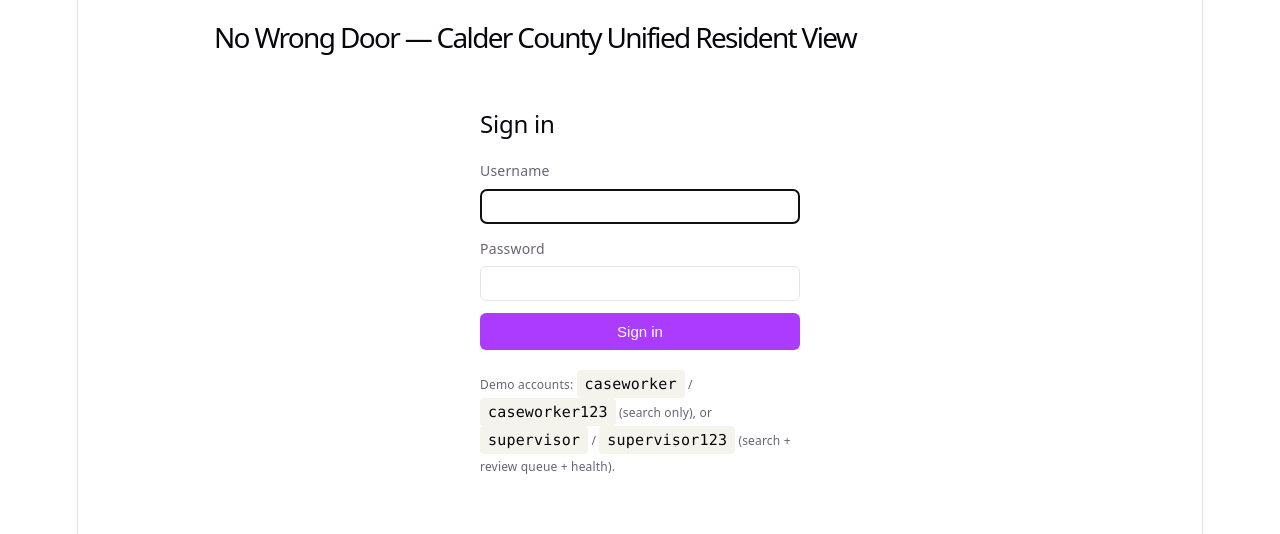
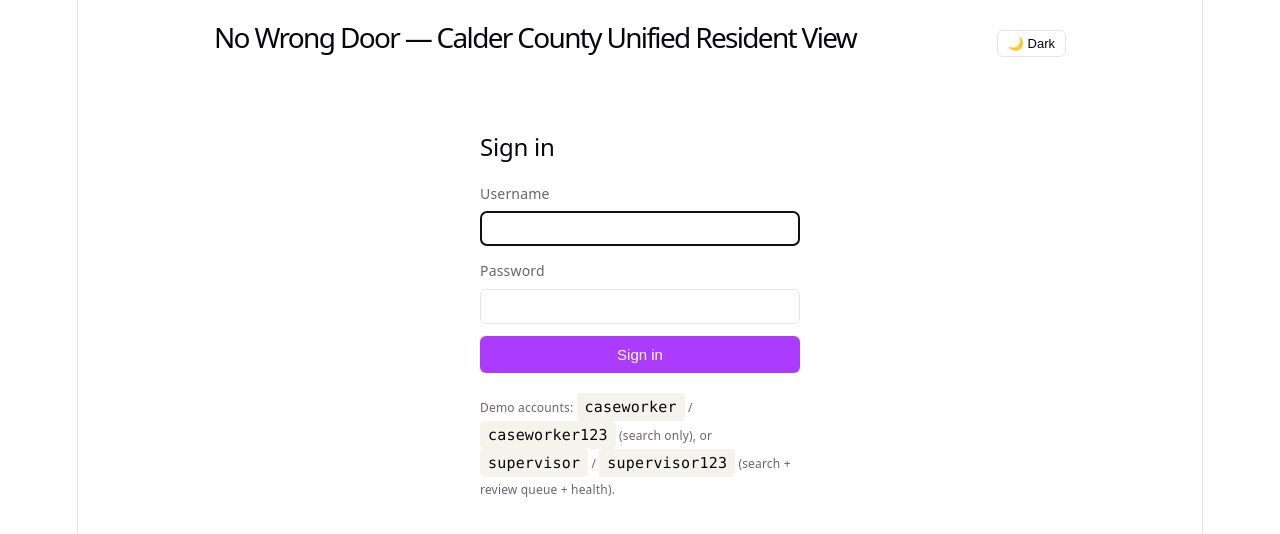
Before and after one commit to AditixAnand/No-Wrong-Door-Brite-Spark, a React app in the folder frontend/: page / in a window 1280 px wide. Shown: the top 534 px of the page. Built offline with nearby package versions, Linux system fonts and the light colour scheme; the HTML template or start-up script is replaced by a standard one.

Commit message:
feat(dashboard): dark/light theme toggle, clearer degraded-source messaging

```diff
--- a/frontend/src/App.css
+++ b/frontend/src/App.css
@@ -22,9 +22,26 @@
 }
 
 .session-info {
+  display: flex;
+  align-items: center;
+  gap: 10px;
   font-size: 13px;
   color: var(--text);
   white-space: nowrap;
+}
+
+.theme-toggle {
+  padding: 5px 10px;
+  border-radius: 6px;
+  border: 1px solid var(--border);
+  background: none;
+  color: var(--text-h);
+  cursor: pointer;
+  font-size: 13px;
+}
+
+.theme-toggle:hover {
+  background: var(--accent-bg);
 }
 
 .link-button {
--- a/frontend/src/App.jsx
+++ b/frontend/src/App.jsx
@@ -6,6 +6,7 @@ import HealthPanel from './components/HealthPanel.jsx';
 import ReliabilityPanel from './components/ReliabilityPanel.jsx';
 import AuditLog from './components/AuditLog.jsx';
 import Login from './components/Login.jsx';
+import ThemeToggle from './components/ThemeToggle.jsx';
 import { getSession, logout } from './auth.js';
 import './App.css';
 
@@ -18,7 +19,10 @@ function App() {
     return (
       <div className="app">
         <header>
-          <h1>No Wrong Door — Calder County Unified Resident View</h1>
+          <div className="header-row">
+            <h1>No Wrong Door — Calder County Unified Resident View</h1>
+            <ThemeToggle />
+          </div>
         </header>
         <main>
           <Login onLogin={setSession} />
@@ -45,7 +49,10 @@ function App() {
         <div className="header-row">
           <h1>No Wrong Door — Calder County Unified Resident View</h1>
           <div className="session-info">
-            {session.username} ({session.role}) · <button className="link-button" onClick={handleLogout}>Sign out</button>
+            <ThemeToggle />
+            <span>
+              {session.username} ({session.role}) · <button className="link-button" onClick={handleLogout}>Sign out</button>
+            </span>
           </div>
         </div>
         <nav className="tabs">
--- a/frontend/src/components/SourceStatus.jsx
+++ b/frontend/src/components/SourceStatus.jsx
@@ -50,8 +50,9 @@ function SourceStatus({ sourceKey, source, onRetry, retrying }) {
 
       {isDegraded && (
         <p className="source-note source-stale-note">
-          Live lookup failed{source.error ? ` (${source.error})` : ''} — showing cached data from{' '}
-          {formatAge(source.cacheAgeMs)}.
+          <strong>⚠️ {label} is unavailable{source.error ? ` (${source.error})` : ''}.</strong>
+          <br />
+          Details shown below are from cache memory, last updated {formatAge(source.cacheAgeMs)}.
         </p>
       )}
 
--- /dev/null
+++ b/frontend/src/components/ThemeToggle.jsx
@@ -0,0 +1,23 @@
+import { useEffect, useState } from 'react';
+import { getInitialTheme, applyTheme } from '../theme.js';
+
+function ThemeToggle() {
+  const [theme, setTheme] = useState(getInitialTheme);
+
+  useEffect(() => {
+    applyTheme(theme);
+  }, [theme]);
+
+  return (
+    <button
+      className="theme-toggle"
+      onClick={() => setTheme((t) => (t === 'dark' ? 'light' : 'dark'))}
+      title={theme === 'dark' ? 'Switch to light mode' : 'Switch to dark mode'}
+      aria-label="Toggle dark/light theme"
+    >
+      {theme === 'dark' ? '☀️ Light' : '🌙 Dark'}
+    </button>
+  );
+}
+
+export default ThemeToggle;
--- a/frontend/src/index.css
+++ b/frontend/src/index.css
@@ -48,6 +48,38 @@
   #social .button-icon {
     filter: invert(1) brightness(2);
   }
+}
+
+/* Manual theme toggle overrides — wins over prefers-color-scheme in either
+   direction, since the user has explicitly chosen. */
+:root[data-theme='dark'] {
+  color-scheme: dark;
+  --text: #9ca3af;
+  --text-h: #f3f4f6;
+  --bg: #16171d;
+  --border: #2e303a;
+  --code-bg: #1f2028;
+  --accent: #c084fc;
+  --accent-bg: rgba(192, 132, 252, 0.15);
+  --accent-border: rgba(192, 132, 252, 0.5);
+  --social-bg: rgba(47, 48, 58, 0.5);
+  --shadow:
+    rgba(0, 0, 0, 0.4) 0 10px 15px -3px, rgba(0, 0, 0, 0.25) 0 4px 6px -2px;
+}
+
+:root[data-theme='light'] {
+  color-scheme: light;
+  --text: #6b6375;
+  --text-h: #08060d;
+  --bg: #fff;
+  --border: #e5e4e7;
+  --code-bg: #f4f3ec;
+  --accent: #aa3bff;
+  --accent-bg: rgba(170, 59, 255, 0.1);
+  --accent-border: rgba(170, 59, 255, 0.5);
+  --social-bg: rgba(244, 243, 236, 0.5);
+  --shadow:
+    rgba(0, 0, 0, 0.1) 0 10px 15px -3px, rgba(0, 0, 0, 0.05) 0 4px 6px -2px;
 }
 
 body {
--- /dev/null
+++ b/frontend/src/theme.js
@@ -0,0 +1,20 @@
+const STORAGE_KEY = 'nwd_theme';
+
+function getStoredTheme() {
+  return localStorage.getItem(STORAGE_KEY);
+}
+
+function systemPrefersDark() {
+  return window.matchMedia('(prefers-color-scheme: dark)').matches;
+}
+
+function getInitialTheme() {
+  return getStoredTheme() || (systemPrefersDark() ? 'dark' : 'light');
+}
+
+function applyTheme(theme) {
+  document.documentElement.setAttribute('data-theme', theme);
+  localStorage.setItem(STORAGE_KEY, theme);
+}
+
+export { getInitialTheme, applyTheme };
```
